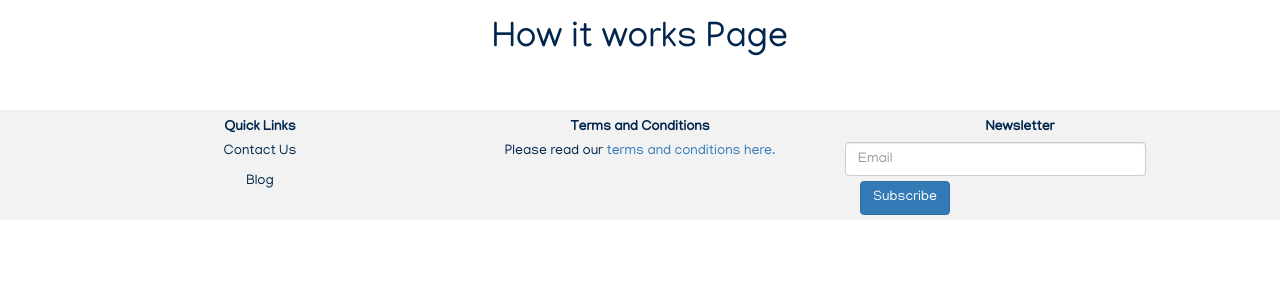
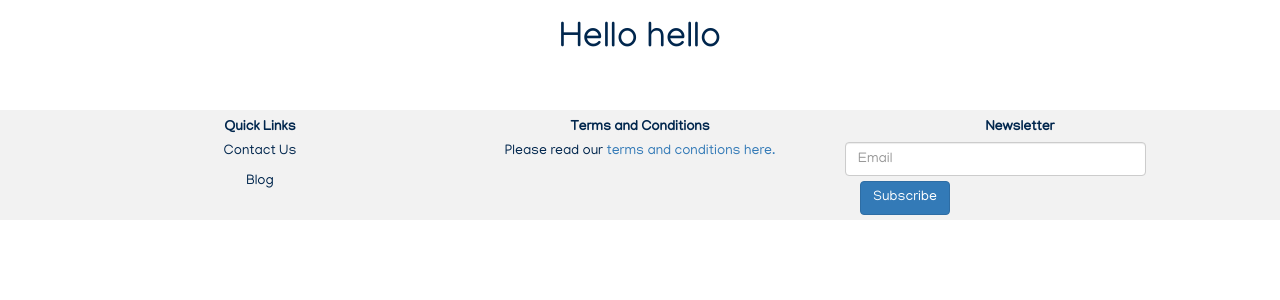
Before and after one commit to hmisonne/E-commerce-Web-App, a Python web app: template Unwrap/unwrap/templates/how-it-works.html in a window 1280 px wide. Shown: the part 90-390 px from the top of the page. Run offline with Jinja, Linux system fonts and the light colour scheme; the template is opened without the code that fills it, so the values that code supplies are empty; some libraries are stand-ins or nearby versions.

Commit message:
Update how-it-works.html

```diff
--- a/Unwrap/unwrap/templates/how-it-works.html
+++ b/Unwrap/unwrap/templates/how-it-works.html
@@ -1,4 +1,4 @@
 {% extends "layout.html" %}
 {% block content %}
-    <h1>How it works Page</h1>
+    <h1>Hello hello</h1>
 {% endblock content %}
```
